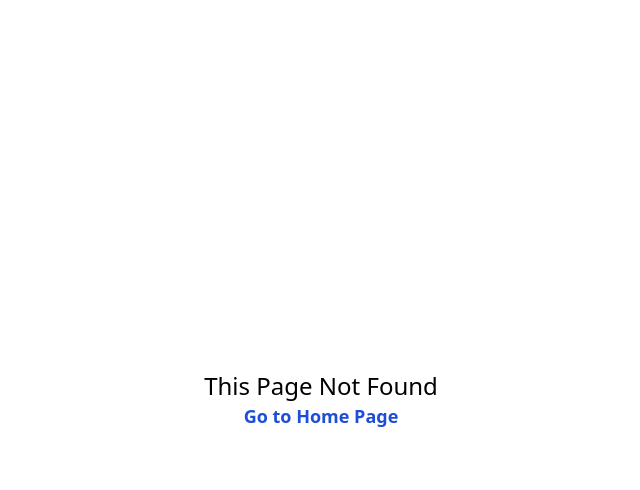
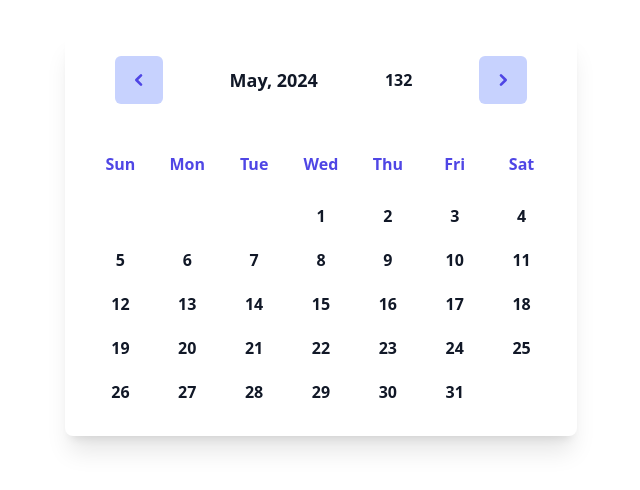
Before and after one commit to tholiyaDixit/iconist, a Next.js app: page /calendar in a window 1280 px wide. Before the commit this address had no page. Shown: the top 490 px of the page, without its empty margins (319-959 px from the left). Built offline with nearby package versions, Linux system fonts and the light colour scheme.

Commit message:
add moment package and add calender page

```diff
--- /dev/null
+++ b/src/components/button/calendarButton.tsx
@@ -0,0 +1,60 @@
+import React, { useEffect, useState } from "react";
+
+interface CalendarButtonProps {
+  svg: any;
+  currentMonthNumber: number;
+  position: string;
+  date: string;
+  currentYearNumber: number;
+  newDate: any; // function
+  updatedMonth: any; // function
+  updatedYear: any; // function
+}
+const CalendarButton = (props: CalendarButtonProps) => {
+
+  const [updateCalenderMonth, setUpdateCalenderMonth] = useState<number>(
+    props.currentMonthNumber
+  );
+  const [updateCalenderYear, setUpdateCalenderYear] = useState<number>(
+    props.currentYearNumber
+  );
+  const [updateDate, setUpdateDate] = useState<string>(props.date);
+
+  const changeDate = () => {
+    let currenMonth = props.currentMonthNumber;
+    let currenYear = props.currentYearNumber;
+    if (props.position == "greaterThan" && currenMonth !== 12) {
+      setUpdateCalenderMonth(currenMonth + 1);
+      setUpdateDate(`${currenYear}-${currenMonth + 1}-01`);
+    } else if (props.position == "greaterThan" && currenMonth == 12) {
+      setUpdateCalenderMonth(1);
+      setUpdateCalenderYear(currenYear + 1);
+      setUpdateDate(`${currenYear + 1}-${1}-01`);
+    }
+    else if (props.position == "lessThan" && currenMonth !== 1) {
+        setUpdateCalenderMonth(currenMonth - 1);
+        setUpdateDate(`${currenYear}-${currenMonth - 1}-01`);
+      } else if (props.position == "lessThan" && currenMonth == 12) {
+        setUpdateCalenderMonth(12);
+        setUpdateCalenderYear(currenYear - 1);
+        setUpdateDate(`${currenYear - 1}-${12}-01`);
+      }
+  };
+  useEffect(() => {
+    // console.log("updateDate ---", updateDate);
+
+    !!updateDate && props.newDate(updateDate);
+    !!updateCalenderMonth && props.updatedMonth(updateCalenderMonth);
+    !!updateCalenderYear && props.updatedYear(updateCalenderYear)
+  }, [updateDate]);
+  return (
+    <button
+      className="p-4 rounded-md bg-indigo-200 text-indigo-600"
+      onClick={changeDate}
+    >
+      {props.svg}
+    </button>
+  );
+};
+
+export default CalendarButton;
--- a/src/pages/components/header/Header.tsx
+++ b/src/components/header/Header.tsx
@@ -13,7 +13,7 @@ const Header = () => {
     const page: Header.allPage[] = [
         { pageName: 'Home', navigate: "/" },
         { pageName: 'About', navigate: "/about" },
-        { pageName: 'Calculator', navigate: "/calculator" },
+        { pageName: 'Calendar', navigate: "/calendar" },
     ]
 
     return (
--- /dev/null
+++ b/src/pages/calendar/index.tsx
@@ -0,0 +1,142 @@
+import React, { useState } from "react";
+import {
+  getCurrentDay,
+  getCurrentWeekName,
+  getMonthDay,
+  getMonthName,
+  getStartMonthWeekNumber,
+  getTotalMonthDayArray,
+} from "@/utils/calendar";
+import moment from "moment";
+import { space } from "postcss/lib/list";
+import CalendarButton from "@/components/button/calendarButton";
+
+const calendar = () => {
+  // const monthDay = getMonthDay();
+  // const currentWeekName = getCurrentWeekName();
+  // const currentDay = getCurrentDay();
+  const StartMonthWeekNumber = getStartMonthWeekNumber("2024-06-01");
+  const currentDate = moment().format("YYYY-MM-DD");
+  const currentMonth = moment().format("MM");
+  const currentYear = moment().format("YYYY");
+  const [updatedDate, setUpdatedDate] = useState(
+    `${currentYear}-${currentMonth}-01`
+  );
+  const [newMonth, setNewMonth] = useState(currentMonth);
+  const [NewYear, setNewYear] = useState(currentYear);
+  const TotalMonthDay = getTotalMonthDayArray(updatedDate);
+  const monthName = getMonthName(updatedDate);
+
+  const allWeekName: string[] = [
+    "Sun",
+    "Mon",
+    "Tue",
+    "Wed",
+    "Thu",
+    "Fri",
+    "Sat",
+  ];
+  // let a = moment(newDate).day()
+  console.log("mmmmmm ---", updatedDate);
+
+  return (
+    <>
+      <div
+        style={{ minWidth: "500px", width: "512px" }}
+        className="bg-white shadow-xl overflow-hidden rounded-lg mx-auto mt-8 text-gray-900 font-semibold text-center"
+      >
+        <div className="flex items-center justify-around px-4 py-6">
+          <CalendarButton
+            svg={
+              <svg
+                className="w-4 h-4 stroke-current"
+                fill="none"
+                stroke-linecap="round"
+                stroke-linejoin="round"
+                stroke-width="4"
+                stroke="currentColor"
+                viewBox="0 0 24 24"
+              >
+                <path d="M15 19l-7-7 7-7"></path>
+              </svg>
+            }
+            date={updatedDate}
+            currentMonthNumber={Number(newMonth)}
+            currentYearNumber={Number(NewYear)}
+            position={"lessThan"}
+            newDate={(updateDate: any) => {
+              setUpdatedDate(updateDate);
+            }}
+            updatedMonth={(updatemonth: any) => {
+              setNewMonth(updatemonth);
+            }}
+            updatedYear={(updateYear: any) => {
+              setNewYear(updateYear);
+            }}
+          />
+          <div className="text-lg">
+            {monthName}, {NewYear}
+          </div>
+          <button
+            onClick={() => {
+              setUpdatedDate(`${currentYear}-${currentMonth}-01`);
+            }}
+          >
+            132
+          </button>
+
+          <CalendarButton
+            svg={
+              <svg
+                className="w-4 h-4 stroke-current"
+                fill="none"
+                stroke-linecap="round"
+                stroke-linejoin="round"
+                stroke-width="4"
+                stroke="currentColor"
+                viewBox="0 0 24 24"
+              >
+                <path d="M9 5l7 7-7 7"></path>
+              </svg>
+            }
+            date={updatedDate}
+            currentMonthNumber={Number(newMonth)}
+            currentYearNumber={Number(NewYear)}
+            position={"greaterThan"}
+            newDate={(updateDate: any) => {
+              setUpdatedDate(updateDate);
+            }}
+            updatedMonth={(updatemonth: any) => {
+              setNewMonth(updatemonth);
+            }}
+            updatedYear={(updateYear: any) => {
+              setNewYear(updateYear);
+            }}
+          />
+        </div>
+        <div className="grid grid-cols-7 grid-col-dense grid-rows-6 p-6 gap-1">
+          {allWeekName.map((item: any, index: number) => {
+            return (
+              <div className="text-indigo-600" key={index}>
+                {item}
+              </div>
+            );
+          })}
+          {TotalMonthDay.map((item: any, index: number) => {
+            return (
+              <a
+                href="#"
+                className="hover:bg-indigo-100 rounded-md p-2"
+                key={index}
+              >
+                {item == 0 ? "" : item}
+              </a>
+            );
+          })}
+        </div>
+      </div>
+    </>
+  );
+};
+
+export default calendar;
--- a/src/pages/index.tsx
+++ b/src/pages/index.tsx
@@ -1,7 +1,7 @@
 import Image from "next/image";
 import { Inter } from "next/font/google";
-import Sidebar from "./components/sidebar/SidebarResponsiv";
-import Header from "./components/header/Header";
+import Sidebar from "@/components/sidebar/SidebarResponsiv";
+import Header from "@/components/header/Header";
 
 const inter = Inter({ subsets: ["latin"] });
 
--- /dev/null
+++ b/src/utils/calendar.js
@@ -0,0 +1,49 @@
+import moment from "moment";
+
+export const getMonthDay = (date) => {
+  // return moment().daysInMonth();
+  return moment(date, "YYYY-MM-DD").daysInMonth()
+};
+
+export const getCurrentWeekName = () => {
+  //    var mydate = "2017-06-28T00:00:00";
+  //   var weekDayName = moment().format('dddd');
+  //   console.log(weekDayName);
+
+  return moment().format("dddd");
+};
+
+export const getCurrentDay = () => {
+  return moment().day();
+};
+
+export const getStartMonthWeekNumber = (newDate) => {
+  //   var mydate = "2017-06-28";
+  return moment(newDate).day();
+};
+
+export const getTotalMonthDayArray = (newDate) => {
+  console.log("newDate ---",newDate);
+  const MonthDay = getMonthDay(newDate);
+  const startMonthWeekNumber = getStartMonthWeekNumber(newDate);
+  let array = [];
+
+  for (let i = 1; i <= startMonthWeekNumber; i++) {
+    array.push(0);
+  }
+
+  for (let i = 1; i <= MonthDay; i++) {
+    array.push(i);
+  }
+  console.log("startMonthWeekNumber ---", startMonthWeekNumber);
+  console.log("array ---", newDate);
+  return array;
+};
+
+export const getMonthName = (date) => {
+  var oneDate = moment(date);
+  var monthName = oneDate.format('MMMM');
+
+  console.log(monthName);
+  return monthName
+}
```
Also changed, not shown: package.json (+6 -5 lines), src/components/dropdown/DropdownCategory.tsx (renamed from src/pages/components/dropdown/DropdownCategory.tsx), src/components/input/seacrchBar/SearchBar.tsx (renamed from src/pages/components/input/seacrchBar/SearchBar.tsx), src/components/sidebar/SidebarMobile.tsx (renamed from src/pages/components/sidebar/SidebarMobile.tsx), src/components/sidebar/SidebarResponsiv.tsx (renamed from src/pages/components/sidebar/SidebarResponsiv.tsx), 1 other file (tests, documents, lock files or other folders).
